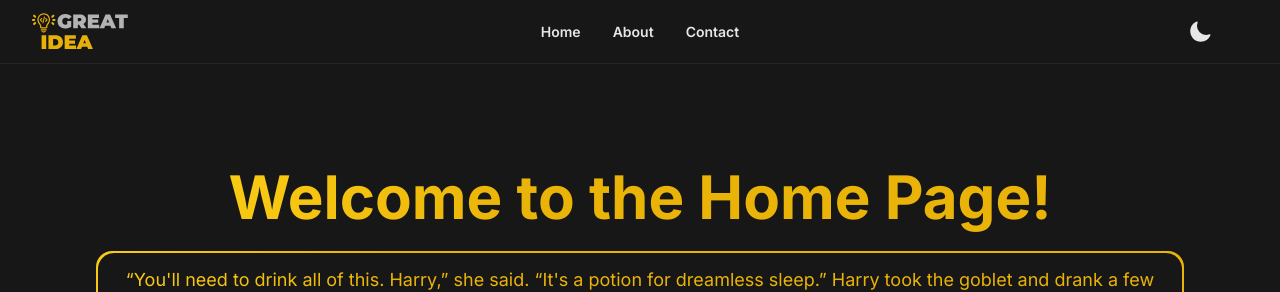
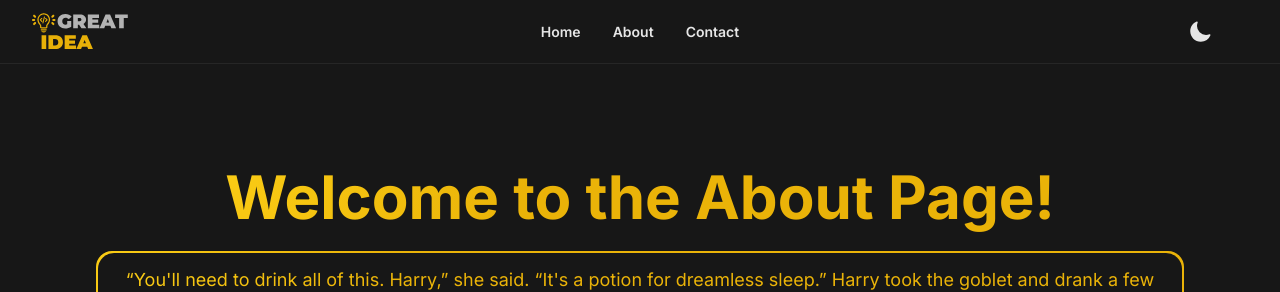
Before and after one commit to GreatIdea-Dev/greatideadotdev-uikit, a Next.js app: page /About in a window 1280 px wide. Shown: the top 292 px of the page. Built offline with nearby package versions, Linux system fonts and the light colour scheme.

Commit message:
feat: updated pages with new components

```diff
--- a/app/About/page.tsx
+++ b/app/About/page.tsx
@@ -5,7 +5,7 @@ import CursorSpotlightText from '../components/CursorSpotlight/CursorSpotlightTe
 export default function About() {
   return (
     <main>
-      <CursorSpotlightHeading>Welcome to the Home Page!</CursorSpotlightHeading>
+      <CursorSpotlightHeading>Welcome to the About Page!</CursorSpotlightHeading>
       <CursorSpotlightCard>
         <CursorSpotlightText>
           &ldquo;You&apos;ll need to drink all of this. Harry,&rdquo; she said. &ldquo;It&apos;s a
--- a/app/Contact/page.tsx
+++ b/app/Contact/page.tsx
@@ -5,7 +5,7 @@ import CursorSpotlightText from '../components/CursorSpotlight/CursorSpotlightTe
 export default function Contact() {
   return (
     <main>
-      <CursorSpotlightHeading>Welcome to the Home Page!</CursorSpotlightHeading>
+      <CursorSpotlightHeading>Welcome to the Contact Page!</CursorSpotlightHeading>
       <CursorSpotlightCard>
         <CursorSpotlightText>
           &ldquo;You&apos;ll need to drink all of this. Harry,&rdquo; she said. &ldquo;It&apos;s a
```
